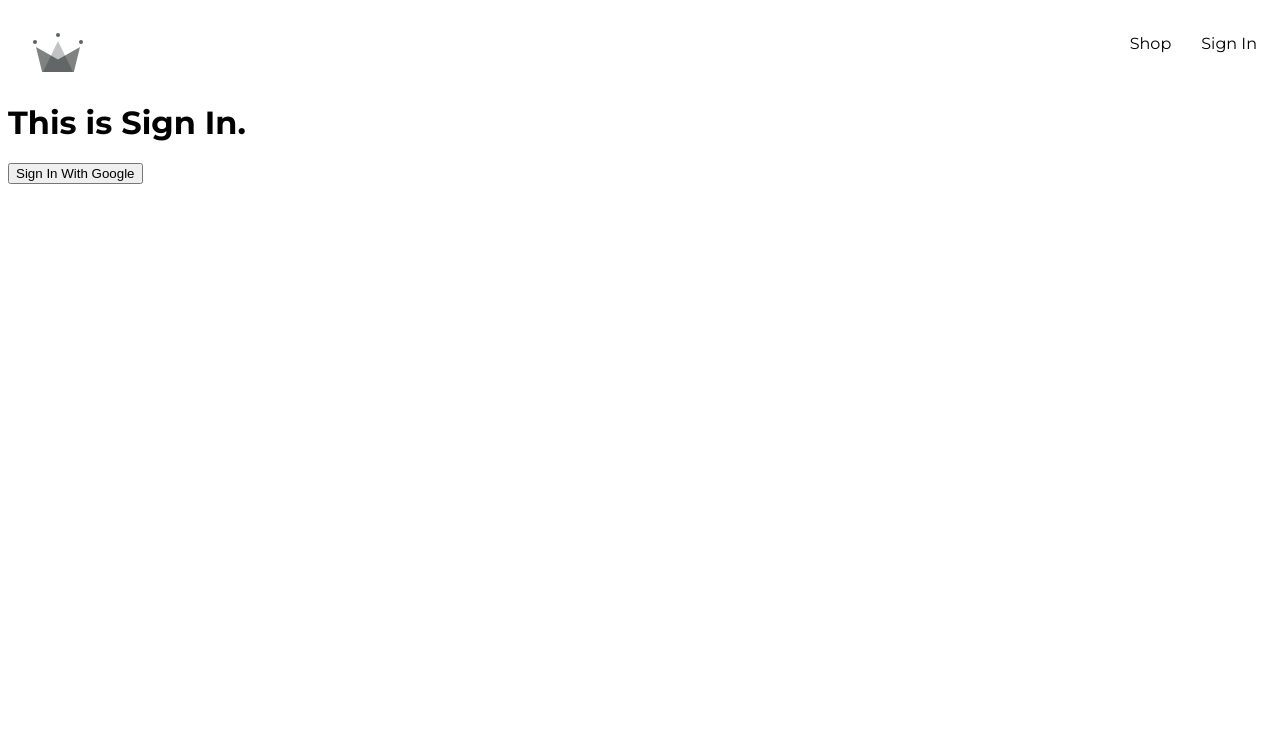
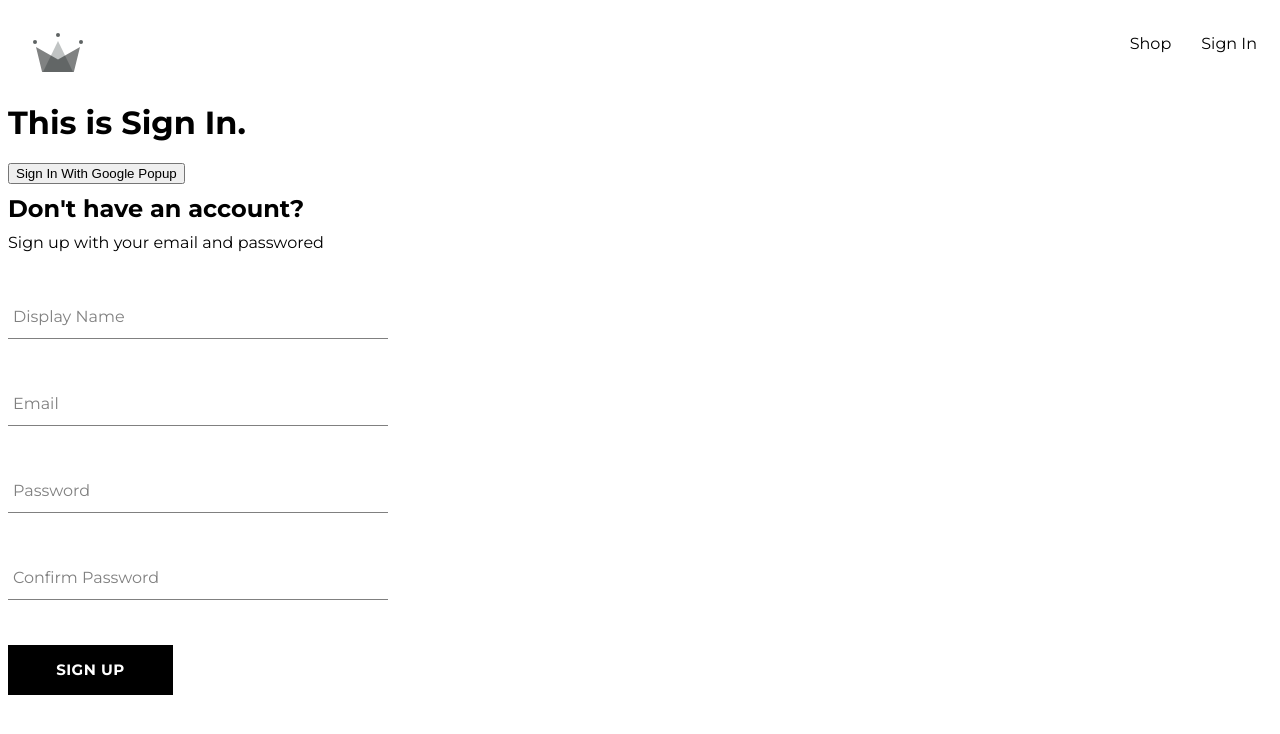
Before and after one commit to Thuta-21/Generation-Clothings, a React (Vite) app: page /signin in a window 1280 px wide. Shown: the top 734 px of the page. Built offline with nearby package versions, Linux system fonts and the light colour scheme.

Commit message:
created features

```diff
--- /dev/null
+++ b/src/components/Botton/button.compoent.jsx
@@ -0,0 +1,17 @@
+import './button.style.scss';
+
+const BUTTON_TYPE_CLASSES = {
+    google: 'google-sign-in',
+    inverted: 'inverted'
+}
+
+const Button = ({children, buttonType, ...otherProps}) => {
+    return (
+        <button className={`button-container ${BUTTON_TYPE_CLASSES[buttonType]}`} {...otherProps}>
+                                                            {/* obj ကို [] နဲ့ခေါ်တာက dynamic ဖြစ်လို့ . နဲ့က static မှာပဲသုံးတာ */}
+            {children}
+        </button>
+    )
+}
+
+export default Button
--- /dev/null
+++ b/src/components/Botton/button.style.scss
@@ -0,0 +1,41 @@
+.button-container {
+  min-width: 165px;
+  width: auto;
+  height: 50px;
+  letter-spacing: 0.5px;
+  line-height: 50px;
+  padding: 0 35px 0 35px;
+  font-size: 15px;
+  background-color: black;
+  color: white;
+  text-transform: uppercase;
+  font-family: "Montserrat", sans-serif;
+  font-weight: bolder;
+  border: none;
+  cursor: pointer;
+  display: flex;
+  justify-content: center;
+  &:hover {
+    background-color: white;
+    color: black;
+    border: 1px solid black;
+  }
+  &.google-sign-in {
+    background-color: #4285f4;
+    color: white;
+    &:hover {
+      background-color: #357ae8;
+      border: none;
+    }
+  }
+  &.inverted {
+    background-color: white;
+    color: black;
+    border: 1px solid black;
+    &:hover {
+      background-color: black;
+      color: white;
+      border: none;
+    }
+  }
+}
--- /dev/null
+++ b/src/components/SignUp/sign-up.component.jsx
@@ -0,0 +1,65 @@
+import { useState } from "react"
+import { createAuthWithEmailPassword, createUserDocumentFromAuth } from "../../utilities/firebase/firebase.utilis";
+import FormInput from "../form-input/form-input.component";
+import './sign-up.style.scss';
+import Button from "../Botton/button.compoent";
+
+const defaultSignUpForm = {
+    displayName: '',
+    email: '',
+    password: '',
+    confirmPassword: ''
+}
+
+const SignUp = () => {
+    const [formData, setFormData] = useState(defaultSignUpForm);
+    const {displayName, email, password, confirmPassword} = formData;
+
+    const resetForm = () => {
+        setFormData(defaultSignUpForm);
+    }
+
+    const handleSubmit = async (e) => {
+        e.preventDefault();
+
+        if (!password === confirmPassword) {
+            alert('Password do no match');
+            return;
+        }
+
+        try {
+            const {user} = await createAuthWithEmailPassword(email, password);
+            const userDocRef = await createUserDocumentFromAuth(user, {displayName});
+            resetForm();
+            alert('Successfully Sign Up');
+        } catch(err) {
+            if(err.code === 'auth/email-already-in-use') {
+                alert('Cannot Sign Up! Email alreday in use')
+            } else {
+                console.log('Error', err)
+            }
+        }
+    }
+
+    const handleChange = (e) => {
+        const {name, value} = e.target;
+
+        setFormData({...formData, [name]: value});
+    }
+
+    return (
+        <div className="signup-container">
+            <h2>Don't have an account?</h2>
+            <span>Sign up with your email and passwored</span>
+            <form onSubmit={handleSubmit}>
+                <FormInput label='Display Name' type="text" name="displayName" onChange={handleChange} value={displayName} required/>
+                <FormInput label='Email' type="email" name="email" onChange={handleChange} value={email} required/>
+                <FormInput label='Password' type="password" name="password" onChange={handleChange} value={password} required/>
+                <FormInput label='Confirm Password' type="password" name="confirmPassword" onChange={handleChange} value={confirmPassword} required/>
+                <Button type="submit">Sign Up</Button>
+            </form>
+        </div>
+    )
+}
+
+export default SignUp;
--- /dev/null
+++ b/src/components/SignUp/sign-up.style.scss
@@ -0,0 +1,9 @@
+.signup-container {
+    display: flex;
+    flex-direction: column;
+    width: 380px;
+
+    h2 {
+        margin: 10px 0;
+    }
+}
--- /dev/null
+++ b/src/components/form-input/form-input.component.jsx
@@ -0,0 +1,12 @@
+import './form-input.style.scss';
+
+const FormInput = ({label, ...otherPros}) => {
+    return (
+        <div className="group">
+            <input className='form-input' {...otherPros}/>
+            { label && <label className={`${otherPros.value.length ? 'shrink': ''} form-input-label`} >{label}</label>}
+        </div>
+    )
+}
+
+export default FormInput;
--- /dev/null
+++ b/src/components/form-input/form-input.style.scss
@@ -0,0 +1,46 @@
+$sub-color: grey;
+$main-color: black;
+@mixin shrinkLabel {
+  top: -14px;
+  font-size: 12px;
+  color: $main-color;
+}
+.group {
+  position: relative;
+  margin: 45px 0;
+  .form-input {
+    background: none;
+    background-color: white;
+    color: $sub-color;
+    font-size: 18px;
+    padding: 10px 10px 10px 5px;
+    display: block;
+    width: 100%;
+    border: none;
+    border-radius: 0;
+    border-bottom: 1px solid $sub-color;
+    margin: 25px 0;
+    &:focus {
+      outline: none;
+    }
+    &:focus ~ .form-input-label {
+      @include shrinkLabel();
+    }
+  }
+  input[type="password"] {
+    letter-spacing: 0.3em;
+  }
+  .form-input-label {
+    color: $sub-color;
+    font-size: 16px;
+    font-weight: normal;
+    position: absolute;
+    pointer-events: none;
+    left: 5px;
+    top: 10px;
+    transition: 300ms ease all;
+    &.shrink {
+      @include shrinkLabel();
+    }
+  }
+}
--- a/src/routes/Sign-in/sign-in.component.jsx
+++ b/src/routes/Sign-in/sign-in.component.jsx
@@ -1,20 +1,57 @@
-import {signInWithGooglePopup, createUserDocumentFromAuth} from '../../utilities/firebase/firebase.utilis';
+import {
+  signInWithGooglePopup,
+  createUserDocumentFromAuth
+} from "../../utilities/firebase/firebase.utilis";
+import SignUp from "../../components/SignUp/sign-up.component";
 
 const SignIn = () => {
 
   const logGoogleUser = async () => {
-        const {user} = await signInWithGooglePopup();
+    const { user } = await signInWithGooglePopup();
     const userDocRef = await createUserDocumentFromAuth(user);
-    }
+  };
 
   return (
     <div className="">
       <h1>This is Sign In.</h1>
-            <button onClick={logGoogleUser}>
-                Sign In With Google
-            </button>
+      <button onClick={logGoogleUser}>Sign In With Google Popup</button>
+      <SignUp/>
     </div>
-    )
-}
+  );
+};
 
 export default SignIn;
+
+
+
+
+
+
+
+
+
+
+
+
+
+
+
+
+
+
+
+
+
+
+
+
+
+
+
+
+
+
+
+
+
+    // useEffect(() => {
--- a/src/utilities/firebase/firebase.utilis.js
+++ b/src/utilities/firebase/firebase.utilis.js
@@ -4,6 +4,7 @@ import {
   signInWithRedirect,
   signInWithPopup,
   GoogleAuthProvider,
+  createUserWithEmailAndPassword
 } from "firebase/auth";
 
 import { getFirestore, doc, setDoc, getDoc  } from "firebase/firestore";
@@ -26,12 +27,17 @@ provider.setCustomParameters({
 });
 
 export const auth = getAuth();
+// auth က ငါတို့ authentication လုပ်တဲ့ဟာတွေကိုခြေရာခံပြီး မှတ်ပေးထားတဲ့ memory bank လိုပဲ။
 
 export const signInWithGooglePopup = () => signInWithPopup(auth, provider);
+export const signInWithGoogleRedirect = () => signInWithRedirect(auth, provider);
 
 export const db = getFirestore();
 
-export const createUserDocumentFromAuth = async (userAuth) => {
+export const createUserDocumentFromAuth = async (userAuth, addtionalInfo={}) => {
+
+  if(!userAuth) return;
+
   const userDocRef = doc(db, 'users', userAuth.uid); // google ကပြန်ပို့လိုက်တဲ့ထဲမှာ uid က unique ဖြစ်တယ်။
   // db name, collection name, unique identifier(users collection ထဲက ဒီ unique id ရှိတဲ့docကိုညွှန်ပြတယ်)
 
@@ -46,7 +52,8 @@ export const createUserDocumentFromAuth = async (userAuth) => {
       await setDoc(userDocRef, {
         displayName,
         email,
-        createdAt
+        createdAt,
+        ...addtionalInfo
       })
     } catch(err) {
       console.log('error created the user', err);
@@ -55,3 +62,8 @@ export const createUserDocumentFromAuth = async (userAuth) => {
 
   return userDocRef;
 }
+
+export const createAuthWithEmailPassword = async (email, password) => {
+  if(!email || !password) return;
+  return await createUserWithEmailAndPassword(auth, email, password);
+}
```
Lines whose indentation alone changed are shown as unchanged.
